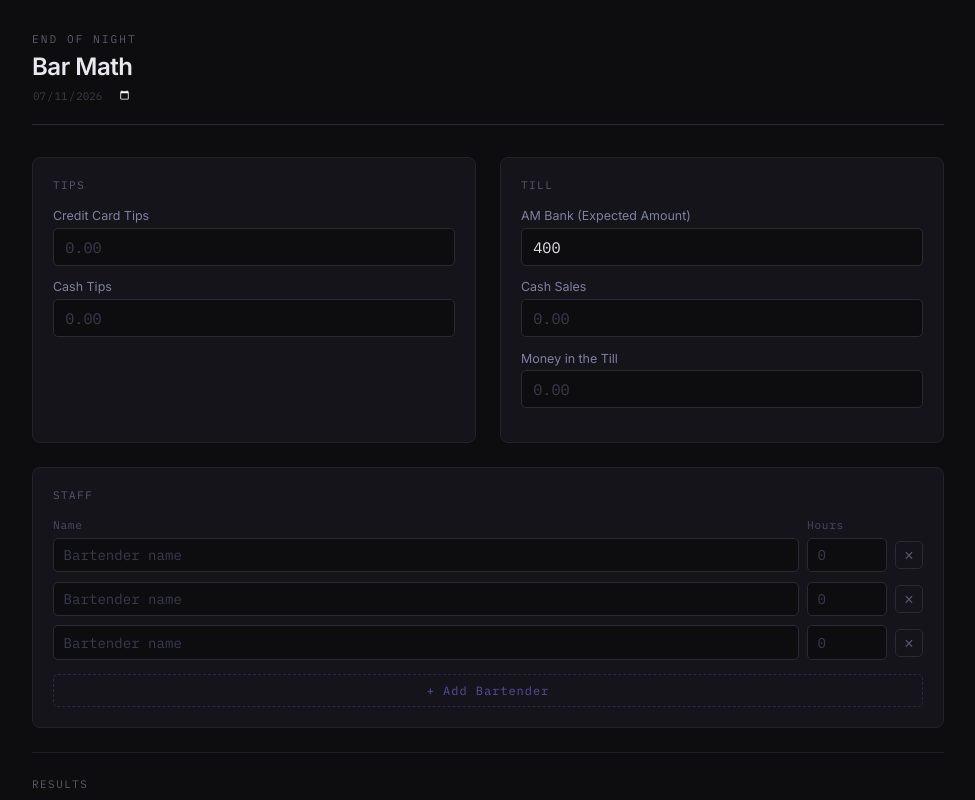
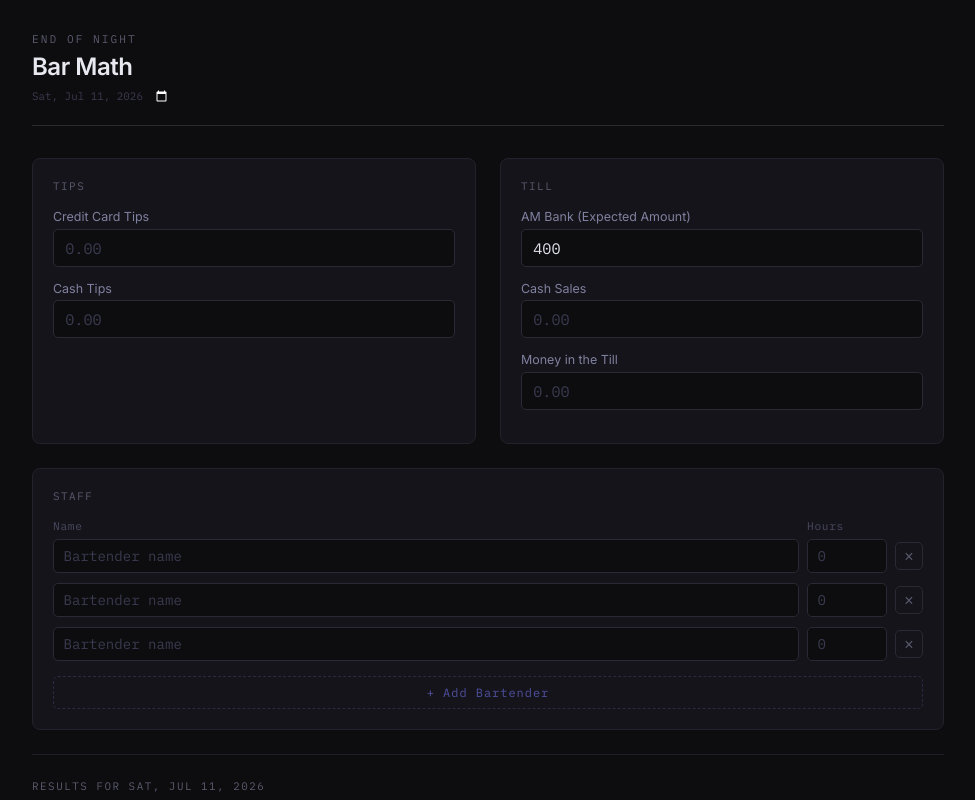
Before and after one commit to mattjcline/bar-math, a React (Create React App) app: page / in a window 1280 px wide. Shown: the top 800 px of the page, without its empty margins (152-1127 px from the left). Built offline with nearby package versions, Linux system fonts and the light colour scheme.

Commit message:
date formatting

```diff
--- a/src/App.tsx
+++ b/src/App.tsx
@@ -373,6 +373,15 @@ export default function App() {
         <div className="header">
           <div className="header-eyebrow">End of Night</div>
           <h1>Bar Math</h1>
+          <div style={{ display: "flex", alignItems: "center", gap: "0.5rem", marginTop: "0.4rem" }}>
+            <span style={{
+              color: "#3a3a50",
+              fontFamily: "'IBM Plex Mono', monospace",
+              fontSize: "0.68rem",
+              pointerEvents: "none",
+            }}>
+              {new Date(shiftDate + "T00:00:00").toLocaleDateString("en-US", { weekday: "short", month: "short", day: "numeric", year: "numeric" })}
+            </span>
             <input
               type="date"
               value={shiftDate}
@@ -380,16 +389,15 @@ export default function App() {
               style={{
                 background: "none",
                 border: "none",
-              color: "#3a3a50",
-              fontFamily: "'IBM Plex Mono', monospace",
-              fontSize: "0.68rem",
-              marginTop: "0.4rem",
+                color: "transparent",
+                width: "1.2rem",
                 cursor: "pointer",
                 outline: "none",
                 padding: 0,
                 colorScheme: "dark",
               }}
             />
+          </div>
         </div>
 
         <div className="grid">
@@ -503,7 +511,9 @@ export default function App() {
 
         {/* Results */}
         <hr className="divider" />
-        <div className="section-title">Results</div>
+        <div className="section-title">
+          Results for {new Date(shiftDate + "T00:00:00").toLocaleDateString("en-US", { weekday: "short", month: "short", day: "numeric", year: "numeric" })}
+        </div>
 
         <div className="results-grid">
           <div className="result-block">
```
Lines whose indentation alone changed are shown as unchanged.
